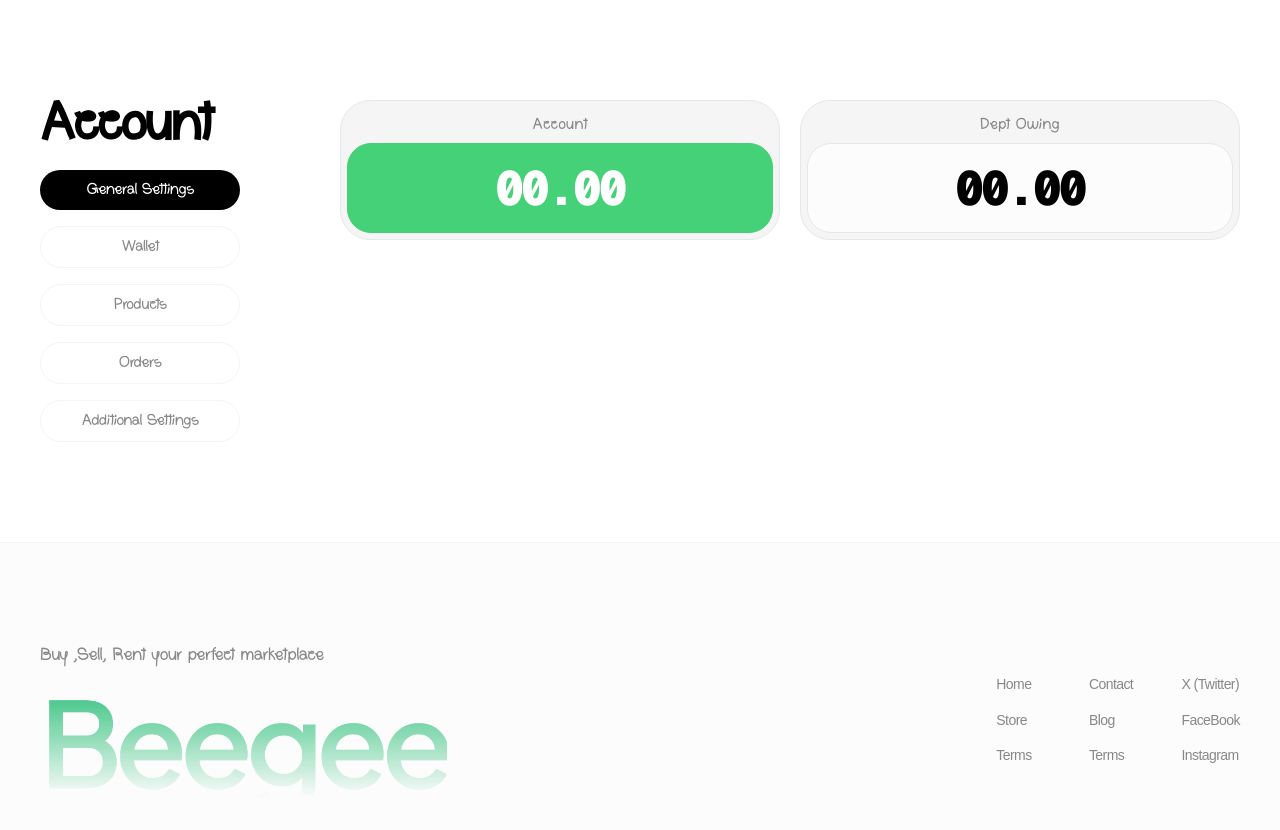
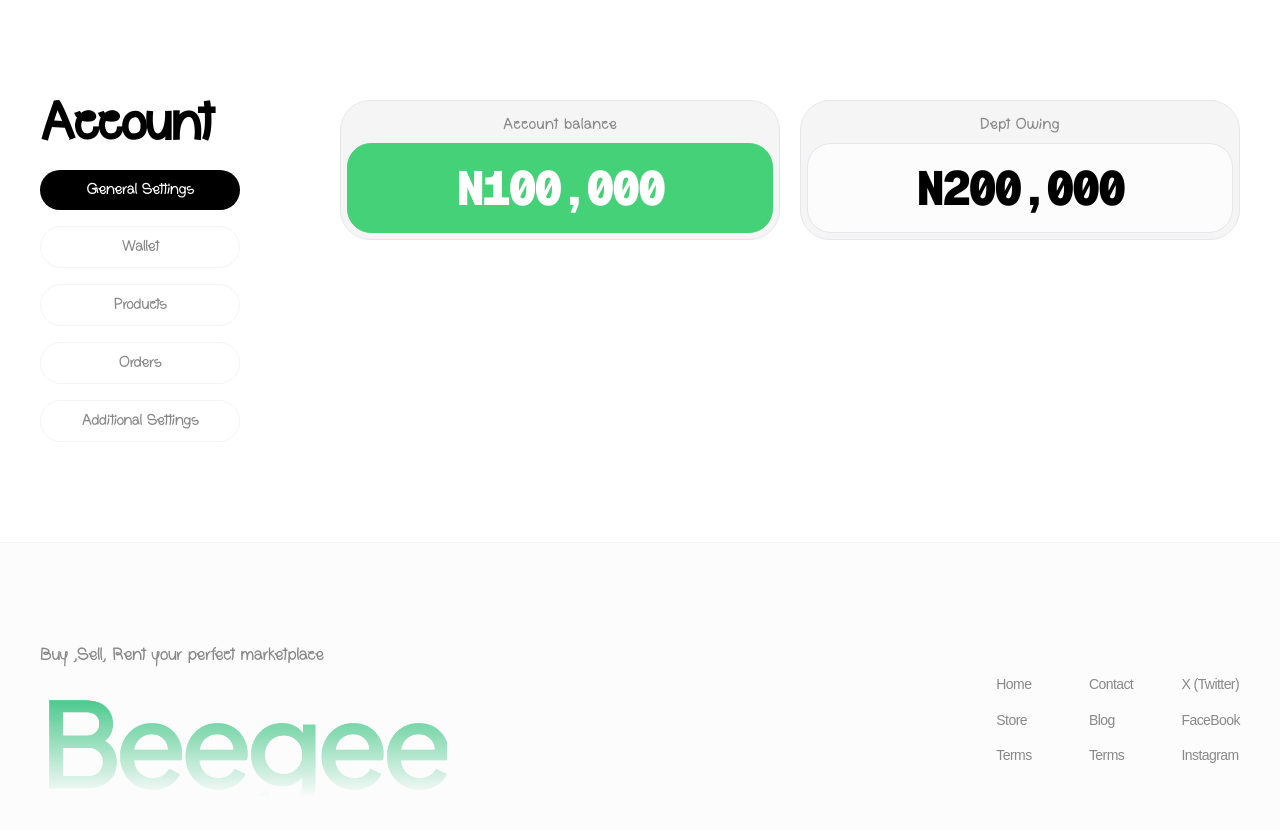
Before and after one commit to augustinegodwin/beegee, a Next.js app: page /account in a window 1280 px wide. Shown: the top 830 px of the page. Built offline with nearby package versions, Linux system fonts and the light colour scheme.

Commit message:
same as the last one

```diff
--- a/app/(app)/account/page.tsx
+++ b/app/(app)/account/page.tsx
@@ -133,14 +133,14 @@ export default function Page() {
                 </div>
               </div> */}
               <div className="flex-1 flex flex-col gap-5">
-                <div className="flex-1 flex flex-row gap-5">
-                  <div className="flex-1 h-fit bg-(--card) rounded-[30px]   border border-gray-200 p-1.5">
+                <div className="flex-1 flex flex-col sm:flex-row gap-5">
+                  <div className="flex-1 h-fit bg-(--card) rounded-[30px]  border border-gray-200 p-1.5">
                     <div className="py-2 px-5">
-                      <p className='text-base text-center leading-5 text-(--secondary) title-font'>Account</p>
+                      <p className='text-base text-center leading-5 text-(--secondary) title-font'>Account balance</p>
                     </div>
                     <div className="w-full h-fit p-5 bg-(--green) border border-(--green) rounded-3xl justify-center flex flex-col gap-10">
                       <h2 className={` ${geistMono.className} text-center font-font-geist-mono font-black text-3xl lg:text-[48px] text-white leading-none tracking-[-0.06em]`}>
-                    00.00
+                    N100,000
                   </h2>
                     </div>
                   </div>
@@ -150,7 +150,7 @@ export default function Page() {
                     </div>
                     <div className="w-full h-fit p-5 bg-[#fcfcfc] border border-gray-200 rounded-3xl flex flex-col gap-10">
                       <h2 className={` ${geistMono.className} text-center font-font-geist-mono font-black text-3xl lg:text-[48px] text-black leading-none tracking-[-0.06em]`}>
-                    00.00
+                    N200,000
                   </h2>
                     </div>
                   </div>
```
